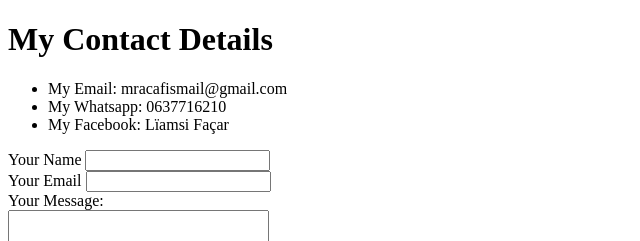
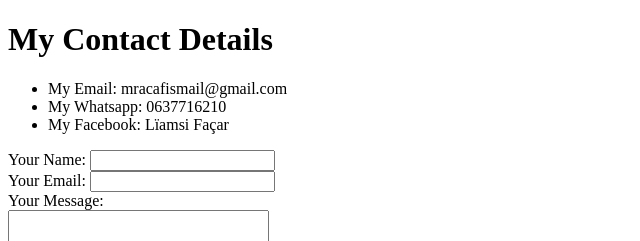
Before and after one commit to Andorlistick/My-CV, a plain HTML site: page contact-me.html in a window 1280 px wide. Shown: the top 241 px of the page, 0-640 px from the left. Drawn offline with Linux system fonts and the light colour scheme.

Commit message:
Update contact-me.html

```diff
--- a/contact-me.html
+++ b/contact-me.html
@@ -14,9 +14,9 @@
     <li>My Facebook: Lïamsi Façar</li>
   </ul>
   <form action="mailto:mracafismail@gmail.com" method="post" enctype="text/plain">
-    <label>Your Name</label>
+    <label>Your Name:</label>
     <input type="text" name="yourName"><br>
-    <label>Your Email</label>
+    <label>Your Email:</label>
     <input type="email" name="yourEmail"><br>
     <label>Your Message:</label><br>
     <textarea name="yourMessage" rows="8" cols="30"></textarea><br>
```
